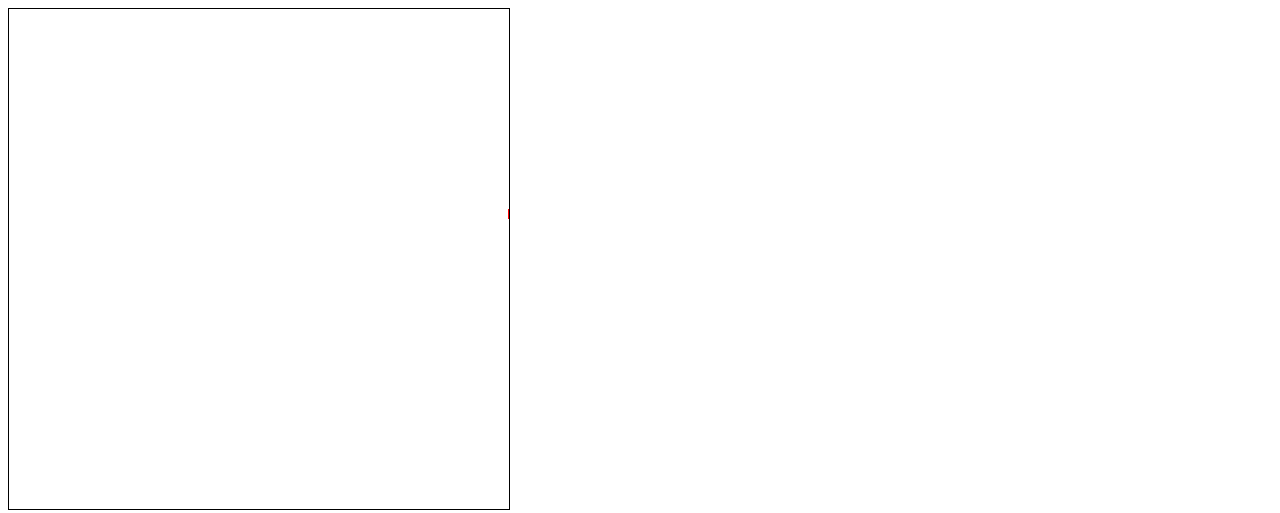
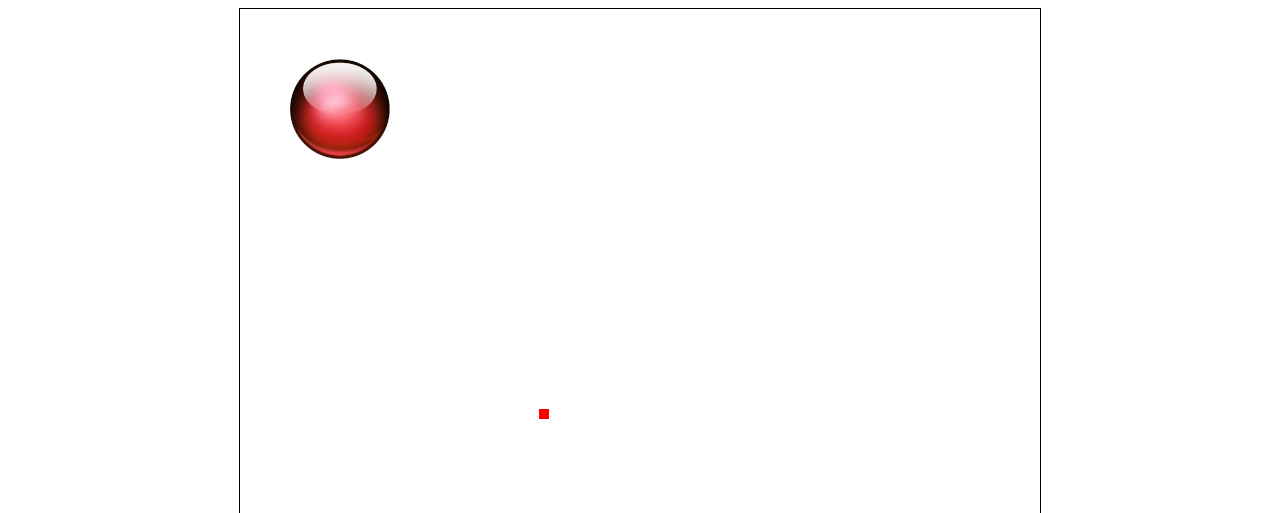
Before and after one commit to awhipple/html-game-engine, a plain HTML site: page index.html in a window 1280 px wide. Shown: the top 513 px of the page. Drawn offline with Linux system fonts and the light colour scheme.

Commit message:
Added Sprite Stuff

```diff
--- /dev/null
+++ b/engine/GameEngine.js
@@ -0,0 +1,24 @@
+import GameWindow from './GameWindow.js';
+import ImageLibrary from './ImageLibrary.js';
+
+export default class GameEngine {
+  constructor(width, height, canvasId = "gameCanvas") {
+    this.window = new GameWindow(width, height, canvasId);
+    this.images = new ImageLibrary();
+  }
+
+  register(object) {
+    this.window.register(object);
+  }
+
+  update(gameLoop) {
+    var img = this.images.get("ball");
+    img.onload = () => setInterval(gameLoop, 1000/60);
+  }
+
+  load() {
+    return new Promise(function(resolve, reject) {
+      resolve();
+    });
+  }
+}
--- a/engine/GameWindow.js
+++ b/engine/GameWindow.js
@@ -1,8 +1,17 @@
 export default class GameWindow {
-  constructor(canvasId) {
-    this.ctx = document.getElementById(canvasId).getContext("2d");
+  constructor(width, height, canvasId) {
+    this.width = width;
+    this.height = height;
+
+    this.canvas = document.getElementById(canvasId);
+    this.canvas.width = width;
+    this.canvas.height = height;
+    this.ctx = this.canvas.getContext("2d");
 
     this.objects = [];
+
+    this.img = new Image();
+    this.img.src = "./images/ball.png";
 
     requestAnimationFrame(() => this.draw());
   }
@@ -15,7 +24,7 @@ export default class GameWindow {
     requestAnimationFrame(() => this.draw());
     this.ctx.save();
     this.ctx.fillStyle = "#fff";
-    this.ctx.fillRect(0, 0, 500, 500);
+    this.ctx.fillRect(0, 0, this.width, this.height);
     for(var i = 0; i < this.objects.length; i++) {
       this.objects[i].draw(this.ctx);
     }
--- /dev/null
+++ b/engine/ImageLibrary.js
@@ -0,0 +1,20 @@
+export default class ImageLibrary {
+  constructor(path = "./images/") {
+    this.path = path;
+    this.images = {};
+  }
+
+  loadImage(name) {
+    var img = new Image;
+    img.src = this.path + name + ".png";
+    return this.images[name] = img;
+  }
+
+  get(name) {
+    return this.images[name] || this.loadImage(name);
+  }
+
+  preload(name) {
+
+  }
+}
--- /dev/null
+++ b/engine/Sprite.js
@@ -0,0 +1,13 @@
+export default class Sprite {
+  constructor(img, x, y, w, h) {
+    this.img = img;
+    this.x = x;
+    this.y = y;
+    this.w = w || img.width;
+    this.h = h || img.height;
+  }
+
+  draw(ctx) {
+    ctx.drawImage(this.img, this.x-this.w/2, this.y-this.h/2, this.w, this.h);
+  }
+}
--- a/index.html
+++ b/index.html
@@ -1,7 +1,20 @@
 <html>
-  <head></head>
+  <head>
+    <style>
+      #gameContainer {
+        width: 100%;
+        text-align: center;
+      }
+      #gameCanvas {
+        border: 1px solid black;
+        display: inline;
+      }
+    </style>
+  </head>
   <body>
-    <canvas id="gameCanvas" width="500" height="500" style="border:1px solid black"></canvas>
+    <div id="gameContainer">
+      <canvas id="gameCanvas"></canvas>
+    </div>
     <script src="index.js" type="module"></script>
   </body>
 </html>
--- a/index.js
+++ b/index.js
@@ -1,15 +1,22 @@
-import GameWindow from './engine/GameWindow.js';
+import GameEngine from './engine/GameEngine.js';
+
 import { Rectangle } from './engine/shapes/index.js';
+import Sprite from './engine/Sprite.js';
 
 window.onload = function() {
-  var gw = new GameWindow("gameCanvas");
+  var engine = new GameEngine(800, 800);
+  engine.images.preload("ball");
 
-  var rect = new Rectangle(200, 200, 10, 10, "#f00");
+  engine.load().then(() => {
+    var rect = new Rectangle(0, 400, 10, 10, "#f00");
+    engine.register(rect);
 
-  setInterval(() => {
-    rect.x++;
-    if(rect.x == 500) rect.x = 0;
-  }, 1000/60);
+    var sprite = new Sprite(engine.images.get('ball'), 100, 100, 100, 100);
+    engine.register(sprite);
 
-  gw.register(rect);
+    engine.update(() => {
+      rect.x++;
+      if(rect.x == engine.window.width) rect.x = 0;
+    });
+  });
 }
```
Also changed, not shown: images/ball.png (added).
